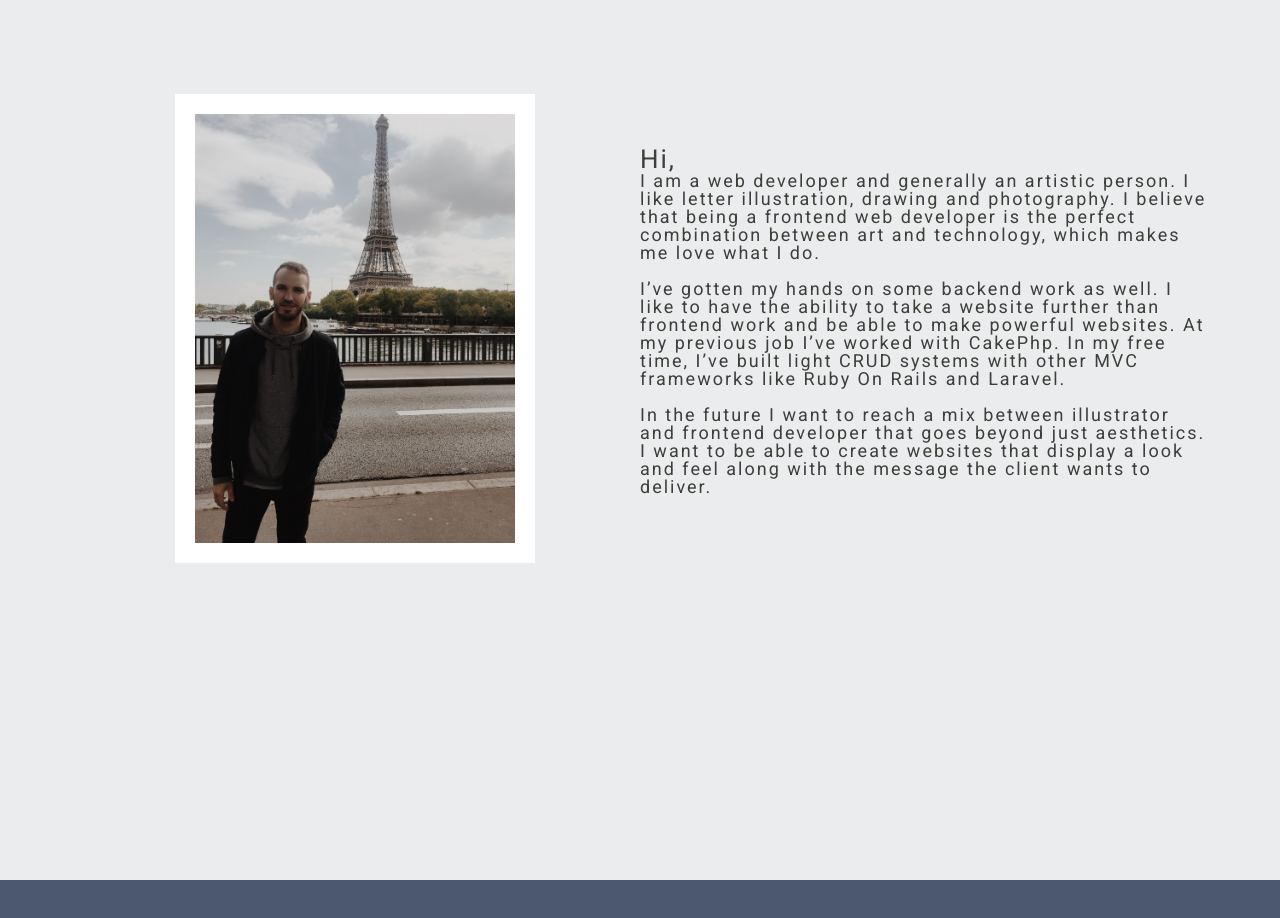
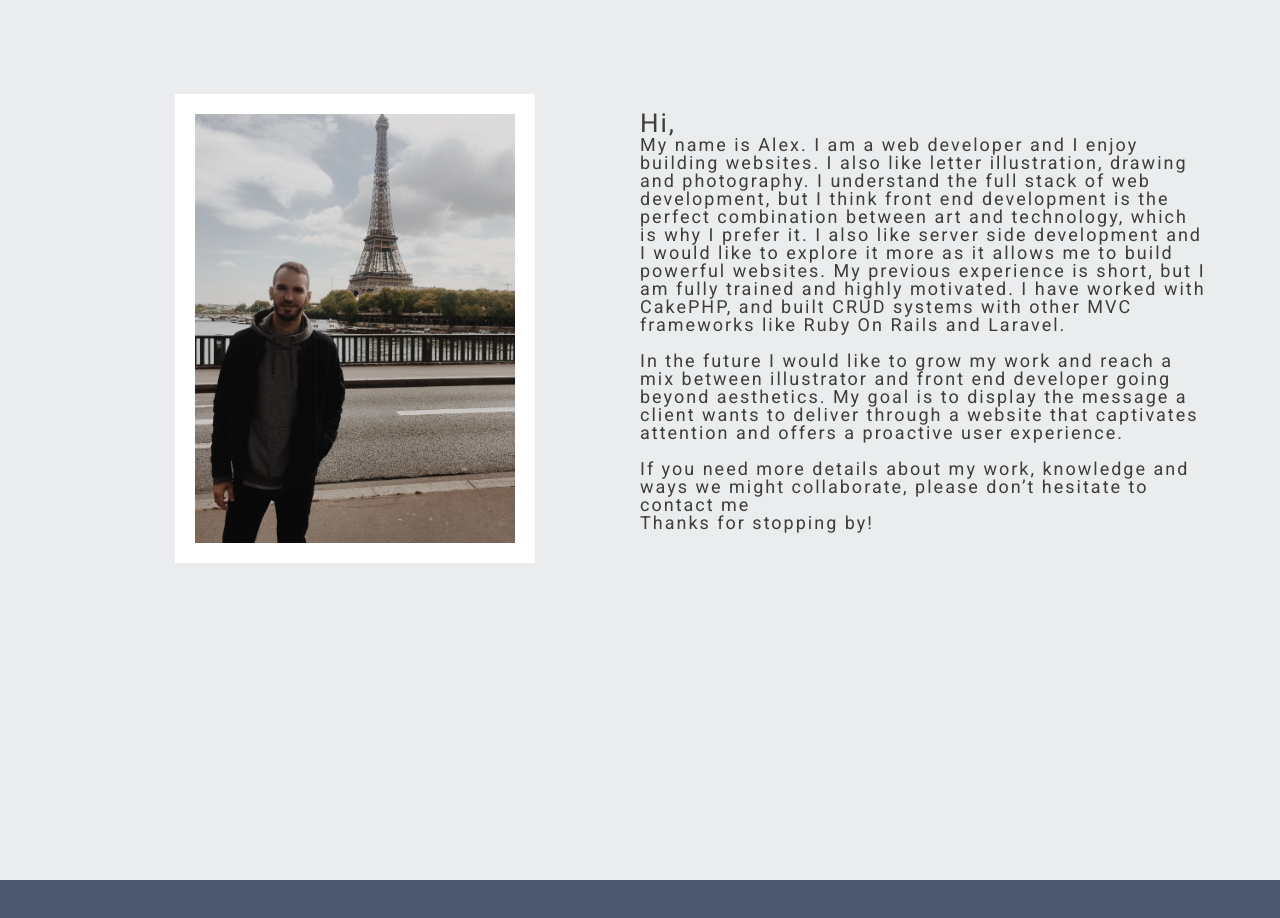
Before and after one commit to alucaproject/alucaproject.github.io, a plain HTML site: page index.html in a window 1280 px wide. Shown: the part 860-1778 px from the top of the page. Drawn offline with nearby package versions, Linux system fonts and the light colour scheme; files whose address does not match are found by name.

Commit message:
Edited text

```diff
--- a/index.html
+++ b/index.html
@@ -74,19 +74,25 @@
                             Hi,
                         </p>
                         <p>
-                            I am a web developer and generally an artistic person. I like letter illustration, drawing and photography. I believe
-                            that being a frontend web developer is the perfect combination between art and technology, which makes me love what I
-                            do.
+                            My name is Alex. I am a web developer and I enjoy building websites. I also like letter illustration, drawing and
+                            photography. I understand the full stack of web development, but I think front end development is the perfect
+                            combination between art and technology, which is why I prefer it. I also like server side development and I would like
+                            to explore it more as it allows me to build powerful websites. My previous experience is short, but I am fully trained
+                            and highly motivated. I have worked with CakePHP, and built CRUD systems with other MVC frameworks like Ruby On Rails
+                            and Laravel.
                         </p><br>
                         <p>
-                            I’ve gotten my hands on some backend work as well. I like to have the ability to take a website further than frontend
-                            work and be able to make powerful websites. At my previous job I’ve worked with CakePhp. In my free time, I’ve built
-                            light CRUD systems with other MVC frameworks like Ruby On Rails and Laravel.
+                            In the future I would like to grow my work and reach a mix between illustrator and front end developer going beyond
+                            aesthetics. My goal is to display the message a client wants to deliver through a website that captivates attention and
+                            offers a proactive user experience.
                         </p><br>
                         <p>
-                            In the future I want to reach a mix between illustrator and frontend developer that goes beyond
-                            just aesthetics. I want to be able to create websites that display a look and feel along with the message the client wants to deliver.
-                        </p><br>
+                            If you need more details about my work, knowledge and ways we might collaborate, please don’t hesitate to contact me
+                        </p>
+                        <p>
+                            Thanks for stopping by!
+                        </p>
+                        <br>
                     </div>
                 </div>
             </div>
```
